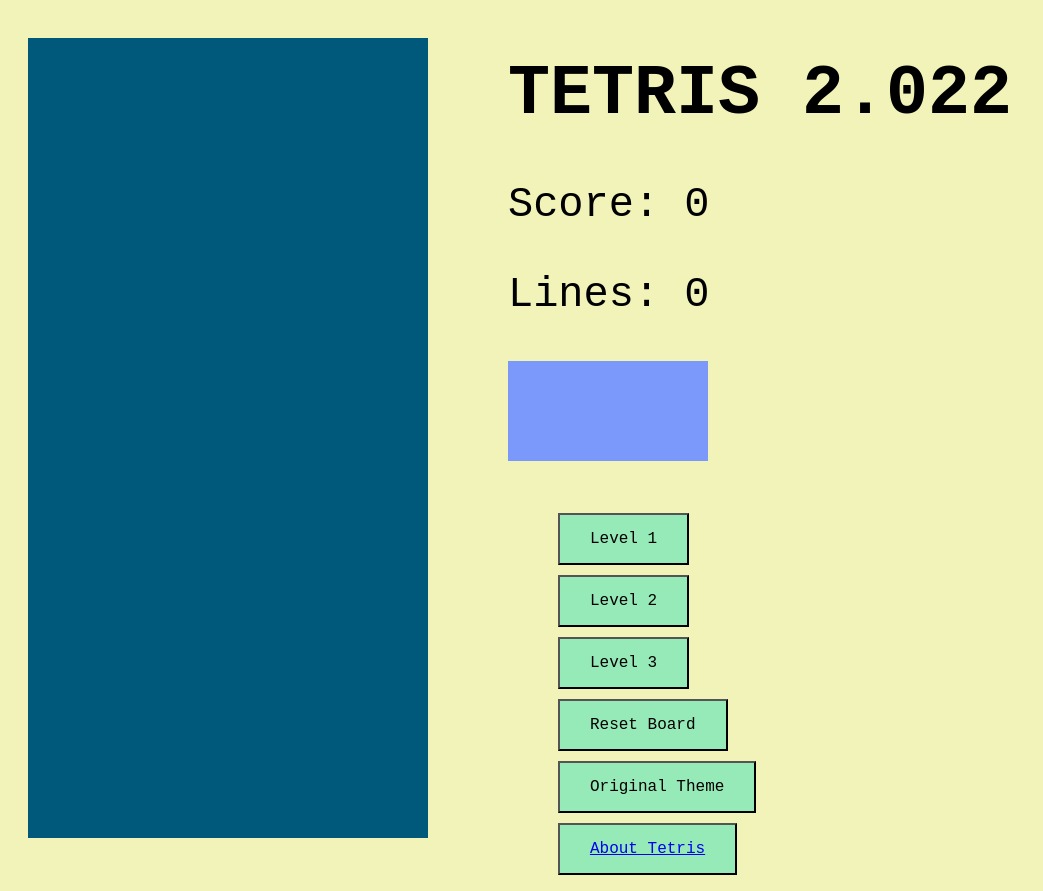
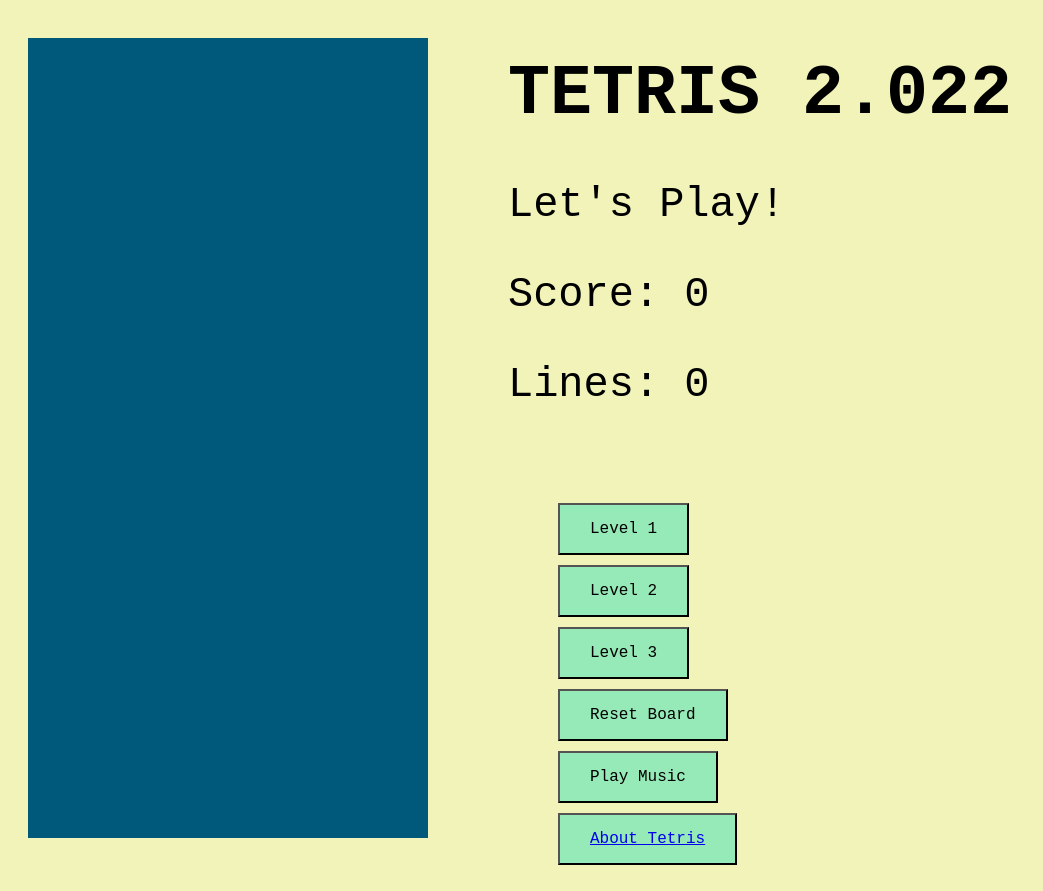
Before and after one commit to rachel-labri-tipton/sei-project-1-tetris, a plain HTML site: page first-game/index.html in a window 1280 px wide. Shown: the whole page, without its empty margins (0-1043 px from the left). Drawn offline with Linux system fonts and the light colour scheme.

Commit message:
final edits

```diff
--- a/first-game/index.html
+++ b/first-game/index.html
@@ -21,62 +21,11 @@
      <h1>TETRIS 2.022</h1>
      </div>
      <div class="score">
-      <p class="winning-info">Score: <span id="score">0</span></p>
+       <p class ="win-lose-message">Let's Play!</p>
+      <p>Score: <span id="score">0</span></p>
       <p id="lines-2">Lines: <span id="lines">0</span></p>
     </div>
 
-    <div class="mini-grid">
-        <div></div>
-        <div></div>
-        <div></div>
-        <div></div>
-        <div></div>
-        <div></div>
-        <div></div>
-        <div></div>
-        <div></div>
-        <div></div>
-        <div></div>
-        <div></div>
-        <div></div>
-        <div></div>
-        <div></div>
-        <div></div>
-        <div></div>
-        <div></div>
-        <div></div>
-        <div></div>
-        <div></div>
-        <div></div>
-        <div></div>
-        <div></div>
-        <div></div>
-        <div></div>
-        <div></div>
-        <div></div>
-        <div></div>
-        <div></div>
-        <div></div>
-        <div></div>
-        <div></div>
-        <div></div>
-        <div></div>
-        <div></div>
-        <div></div>
-        <div></div>
-        <div></div>
-        <div></div>
-        <div></div>
-        <div></div>
-        <div></div>
-        <div></div>
-        <div></div>
-        <div></div>
-        <div></div>
-        <div></div>
-        <div></div>
-        <div></div>
-      </div>
       <br>
       <br>
       <!-- <button class="show-button">Show Next Shape</button> -->
@@ -87,7 +36,7 @@
     <button class = "level-two btn">Level 2</button>
     <button class = "level-three btn">Level 3</button>
     <button  class="reset-button btn">Reset Board</button>
-    <button class="sound-button btn">Original Theme</button>
+    <button class="sound-button btn">Play Music</button>
     <button class = "btn"><a href="instructions.html">About Tetris</a></button>
   </menu>
   </div>
```
Also changed, not shown: first-game/app.js (+67 -125 lines), 2 other files.
